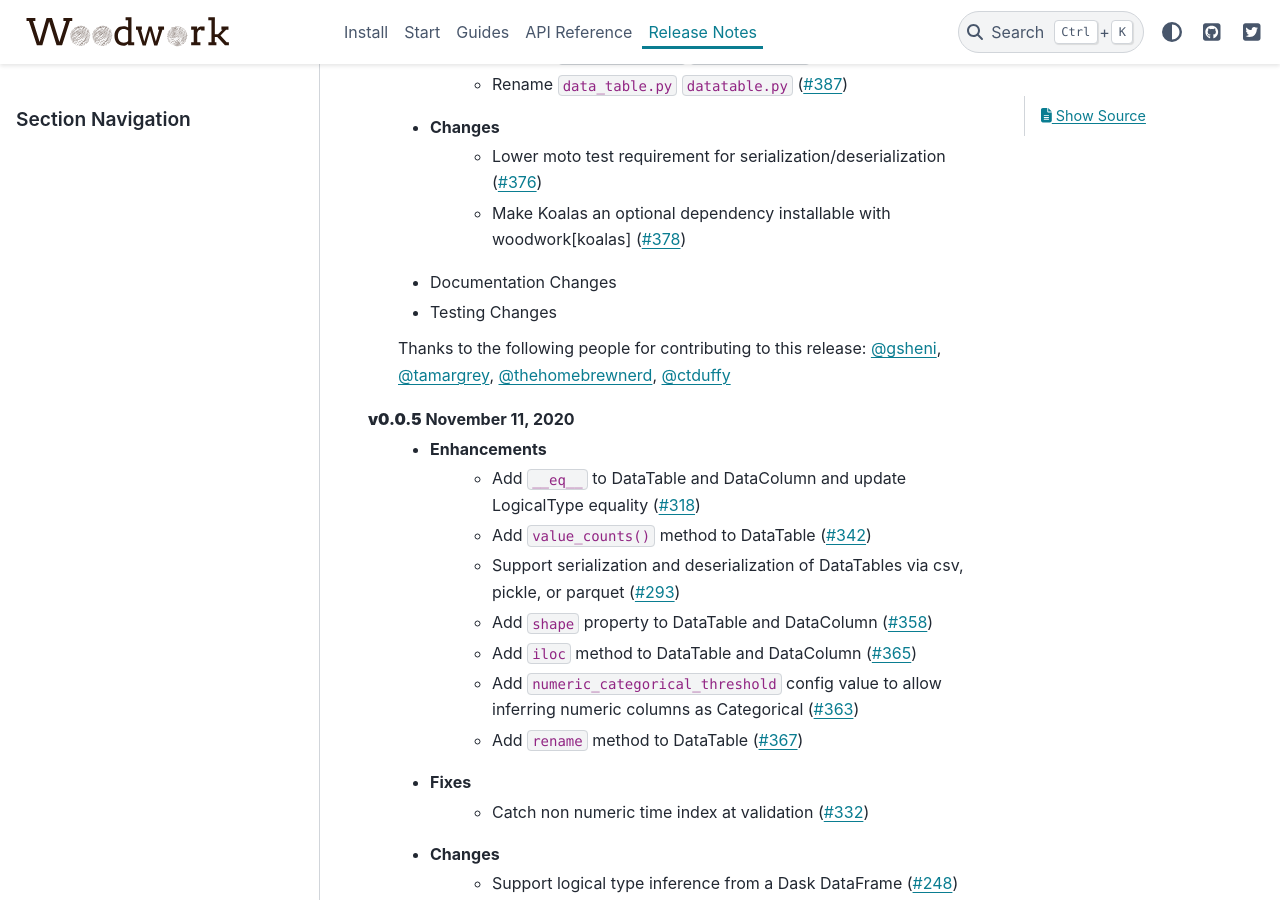
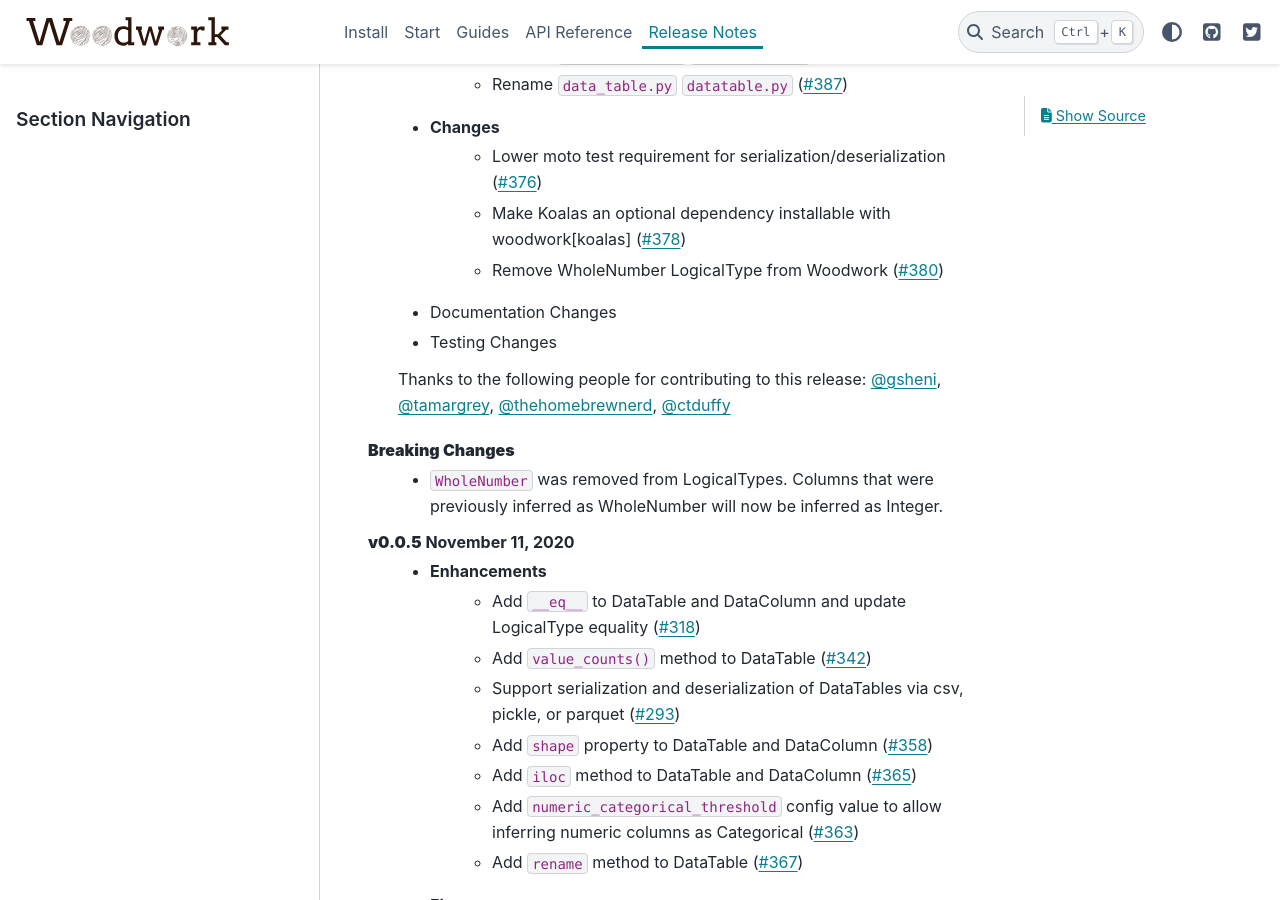
Before and after one commit to alteryx/woodwork, a Sphinx documentation site: the page built from docs/source/release_notes.rst, in a window 1280 px wide and 900 px high, scrolled down 356 px. Built offline with Sphinx 7.4.7 and the PyData theme 0.15.4, drawn with Linux system fonts in a browser that asks for light colours; comment, search, counter and statistics services are not loaded.

Commit message:
Add release note

```diff
--- a/docs/source/release_notes.rst
+++ b/docs/source/release_notes.rst
@@ -12,11 +12,15 @@ Release Notes
     * Changes
         * Lower moto test requirement for serialization/deserialization (:pr:`376`)
         * Make Koalas an optional dependency installable with woodwork[koalas] (:pr:`378`)
+        * Remove WholeNumber LogicalType from Woodwork (:pr:`380`)
     * Documentation Changes
     * Testing Changes
 
     Thanks to the following people for contributing to this release:
     :user:`gsheni`, :user:`tamargrey`, :user:`thehomebrewnerd`, :user:`ctduffy`
+
+**Breaking Changes**
+    * ``WholeNumber`` was removed from LogicalTypes. Columns that were previously inferred as WholeNumber will now be inferred as Integer.
 
 **v0.0.5** November 11, 2020
     * Enhancements
```
